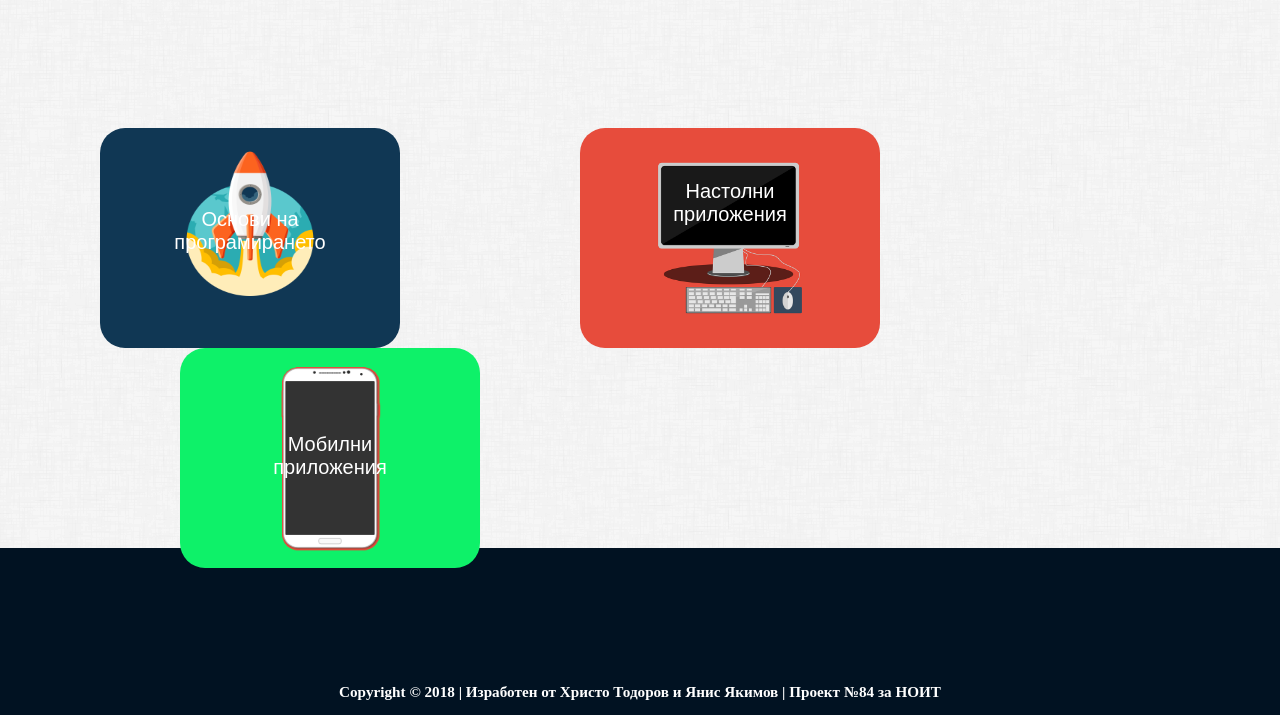
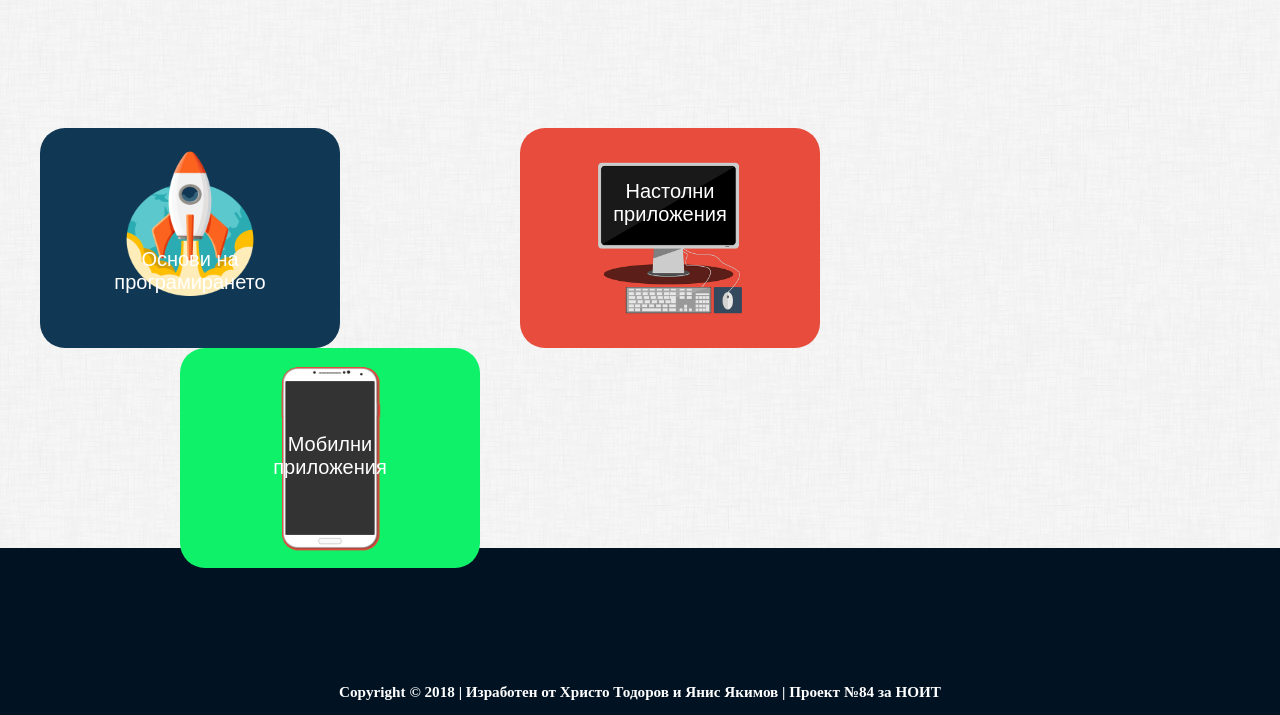
Before and after one commit to Vayloan/Vayloan.github.io, a plain HTML site: page lessons.html in a window 1280 px wide. Shown: the part 102-817 px from the top of the page. Drawn offline with Linux system fonts and the light colour scheme.

Commit message:
Update lessons-style.css

```diff
--- a/css/lessons-style.css
+++ b/css/lessons-style.css
@@ -74,7 +74,7 @@ h3 {
     width:300px;
     background-image: url(img/basics.png);
     background-size: 300px 200px;
-    margin-left: 100px;
+    margin-left: 40px;
     color: white;
     font-size: 15pt;
     float: left;
@@ -114,7 +114,7 @@ h3 {
 }
 
 #bs-5 {
-    height:80px;
+    height:120px;
 }
 a:link {
     text-decoration: none;
```
